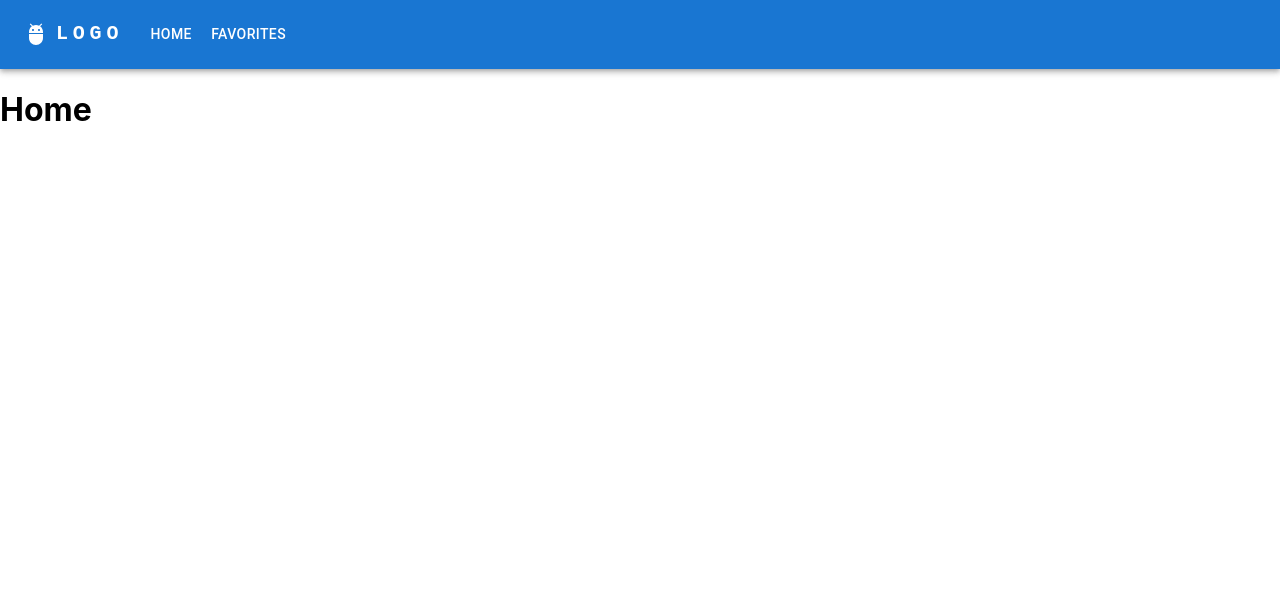
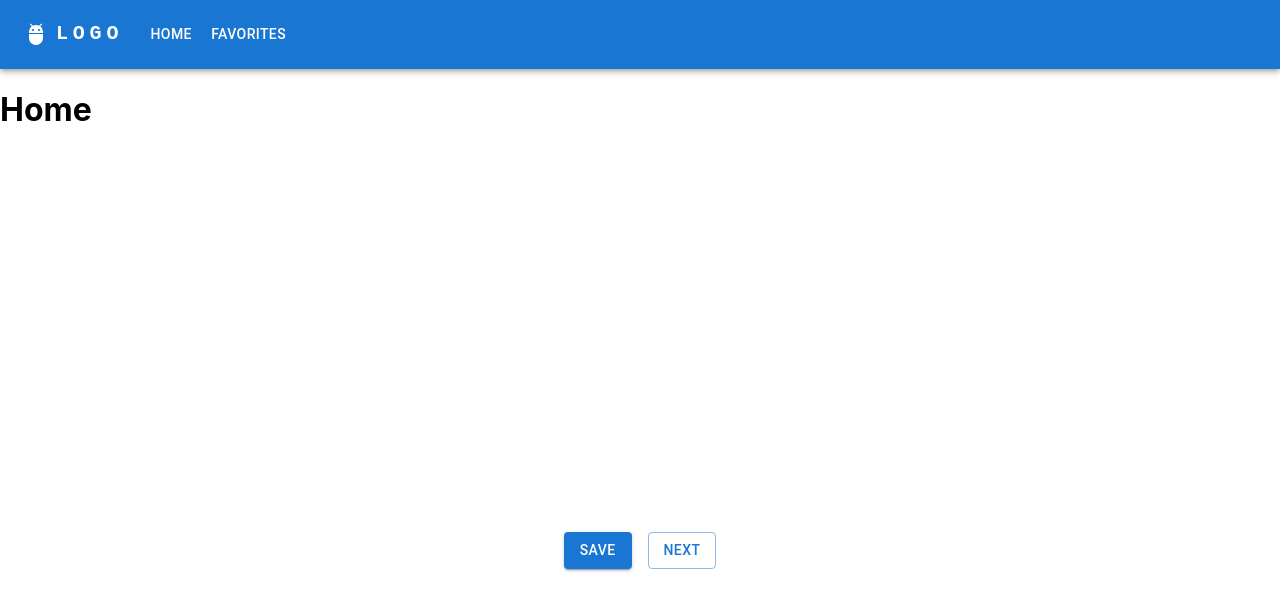
Before and after one commit to lauraz-15/nasa, a React (Create React App) app in the folder react-nasa-test/: page /Home in a window 1280 px wide. Shown: the top 610 px of the page. Built offline with nearby package versions, Linux system fonts and the light colour scheme.

Commit message:
Add buttons on the home page

```diff
--- a/react-nasa-test/src/components/Buttons.tsx
+++ b/react-nasa-test/src/components/Buttons.tsx
@@ -0,0 +1,19 @@
+import React from 'react';
+import { Stack, Button, Box } from '@mui/material';
+
+export const Buttons = () => {
+  return (
+    <Box
+      display="flex"
+      flexDirection="column"
+      justifyContent="center"
+      alignItems="center"
+      minHeight="100vh"
+    >
+      <Stack spacing={2} direction='row'>
+        <Button variant='contained'>Save</Button>
+        <Button variant='outlined'>Next</Button>
+      </Stack>
+    </Box>
+  );
+};
--- a/react-nasa-test/src/components/Home.tsx
+++ b/react-nasa-test/src/components/Home.tsx
@@ -1,9 +1,11 @@
 import React from 'react';
+import { Buttons } from './Buttons';
 
 const Home = () => {
   return (
     <div className="App">
       <h1>Home</h1>
+      <Buttons />
     </div>
   );
 }
```
